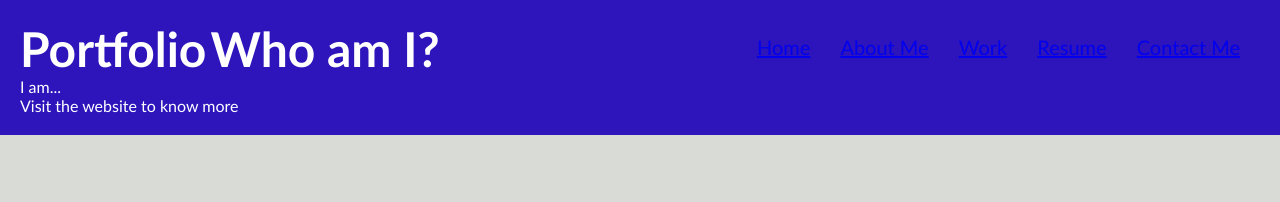
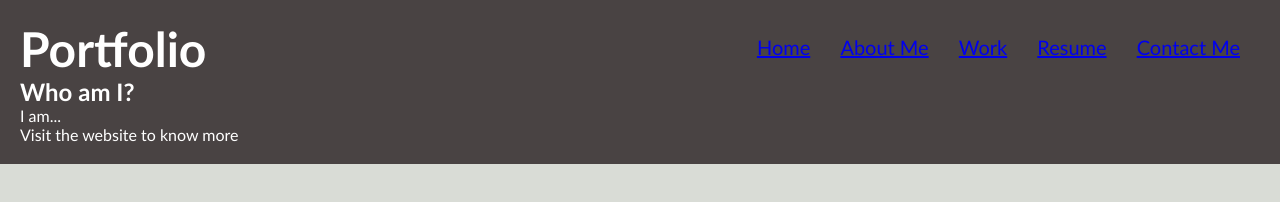
Before and after one commit to sonia8172/hw-week2, a plain HTML site: page hw-week2/index.html in a window 1280 px wide. Drawn offline with Linux system fonts and the light colour scheme.

Commit message:
changed the colors of the text in the header and fixed h1,h2 in the html

```diff
--- a/hw-week2/assets/css/file.css
+++ b/hw-week2/assets/css/file.css
@@ -9,12 +9,13 @@ body{
 .header{
     padding: 20px;
     font-family: 'Trebuchet MS', 'Lucida Sans Unicode', 'Lucida Grande', 'Lucida Sans', Arial, sans-serif;
-    background-color: #2d14bb;
+    background-color: #494343;
     color: #ffffff;
 }
 .header h1 {
     display: inline-block;
     font-size: 48px;
+    color: #fff;
 }
 .header div {
     padding-top: 15px;
--- a/hw-week2/index.html
+++ b/hw-week2/index.html
@@ -22,7 +22,7 @@
     </header>
 
 <div class="text-box"></div>
-    <h1>Who am I?</h1>
+    <h2>Who am I?</h2>
     <p>I am...</p>
     </a href="" class="hero-btn">Visit the website to know more</a>
 
```
